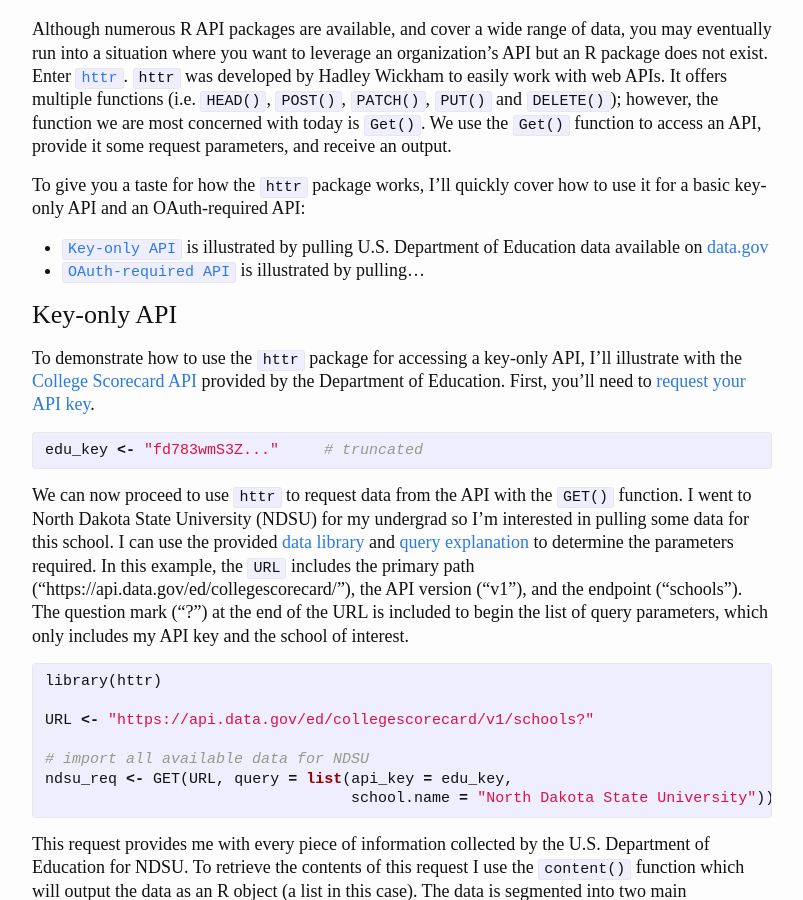
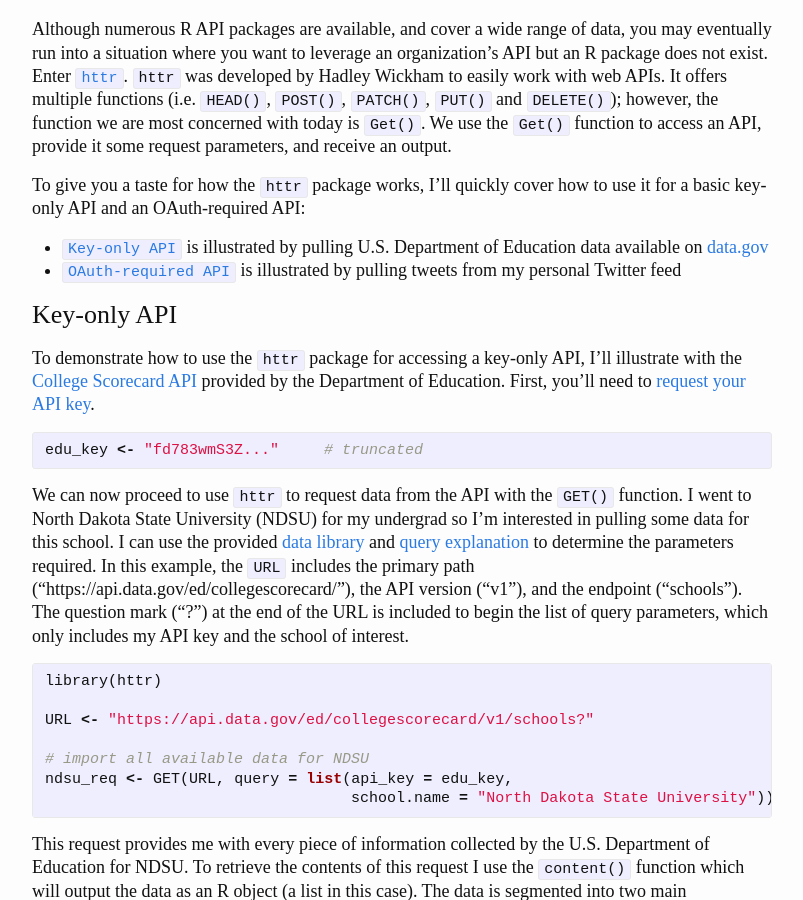
Before and after one commit to bradleyboehmke/bradleyboehmke, a Jekyll site: the page built from tutorials/scraping_data_api.md, in a window 1280 px wide and 900 px high, scrolled down 8276 px. Shown: the whole window, without its empty margins (238-1041 px from the left). Built offline with Jekyll 4.4.1, drawn with Linux system fonts in a browser that asks for light colours.

Commit message:
Update scraping_data_api.md

```diff
--- a/tutorials/scraping_data_api.md
+++ b/tutorials/scraping_data_api.md
@@ -377,7 +377,7 @@ Although numerous R API packages are available, and cover a wide range of data,
 To give you a taste for how the `httr` package works, I'll quickly cover how to use it for a basic key-only API and an OAuth-required API:
 
 - <a href="#key_only">`Key-only API`</a> is illustrated by pulling U.S. Department of Education data available on [data.gov](https://api.data.gov/docs/)
-- <a href="#oauth">`OAuth-required API`</a> is  illustrated by pulling...
+- <a href="#oauth">`OAuth-required API`</a> is illustrated by pulling tweets from my personal Twitter feed
 
 <a name="key_only"></a>
 
```
